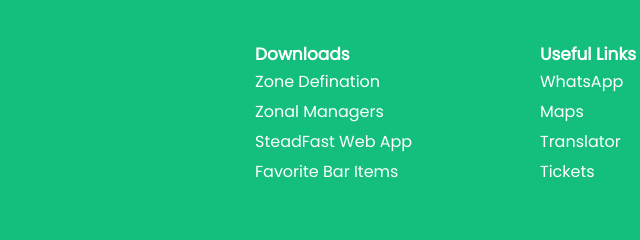
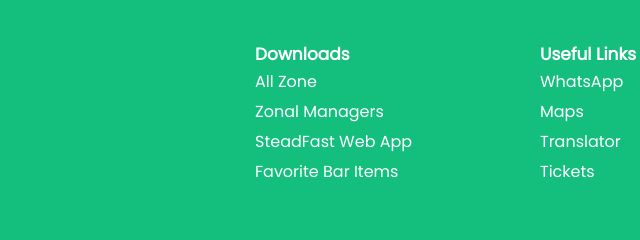
Before and after one commit to jubayarbd/adminsfc, a plain HTML site: page index.html in a window 1280 px wide. Shown: the part 1172-1412 px from the top of the page, 400-1040 px from the left. Drawn offline with Linux system fonts and the light colour scheme.

Commit message:
Update footer link index.html
Update footer link index.html

```diff
--- a/index.html
+++ b/index.html
@@ -177,7 +177,7 @@
                 <div class="col-lg-3 col-6">
                     <b>Downloads</b>
                     <ul>
-                        <li><a href="https://drive.google.com/file/d/1NIs12WYgqmetSQIu2bBtuSMHXSP3gDt3/view?usp=drive_link" target="_blank">Zone Defination</a></li>
+                        <li><a href="https://docs.google.com/document/d/15Kw1D14ouUu1F_fd02TQ8E0g0vWETYL_/edit?fbclid=IwZXh0bgNhZW0CMTAAAR2yszCgGY9g47d2gY_-zit4verXxs7X2B-3fjwQozxZ4x1XVjFTtN2ErNQ_aem_AdwATb6btweLKgXbVsCEirAvvIl5sFQPb_3bOf-ZRngqzTVsCP1SRr3tUGyNUTHzaEdCvr3xnsv54mcIwhQc-r7B" target="_blank">All Zone</a></li>
                         <li><a href="https://docs.google.com/spreadsheets/d/1bUjDmv82EZHVtERgWy82JL_A_kDgb9opjqCWOcXhQZM/edit?usp=sharing" target="_blank">Zonal Managers</a></li>
                         <li><a href="https://drive.google.com/drive/folders/1diijk3eoZpLmn-_59JDANOJ4kPv4J9Qe?fbclid=IwAR2u2HaNj-WYc_0PJiGsGbIDP3Mrk4FkH4IYhHapUvSBDmzbPQsvdaMYil4" target="_blank">SteadFast Web App</a></li>
                         <li><a href="https://drive.google.com/file/d/1ub8kdF9q_1M_Y2c-I5Qhcl2Kce0Uusvs/view?usp=sharing" target="_blank">Favorite Bar Items</a></li>
```
